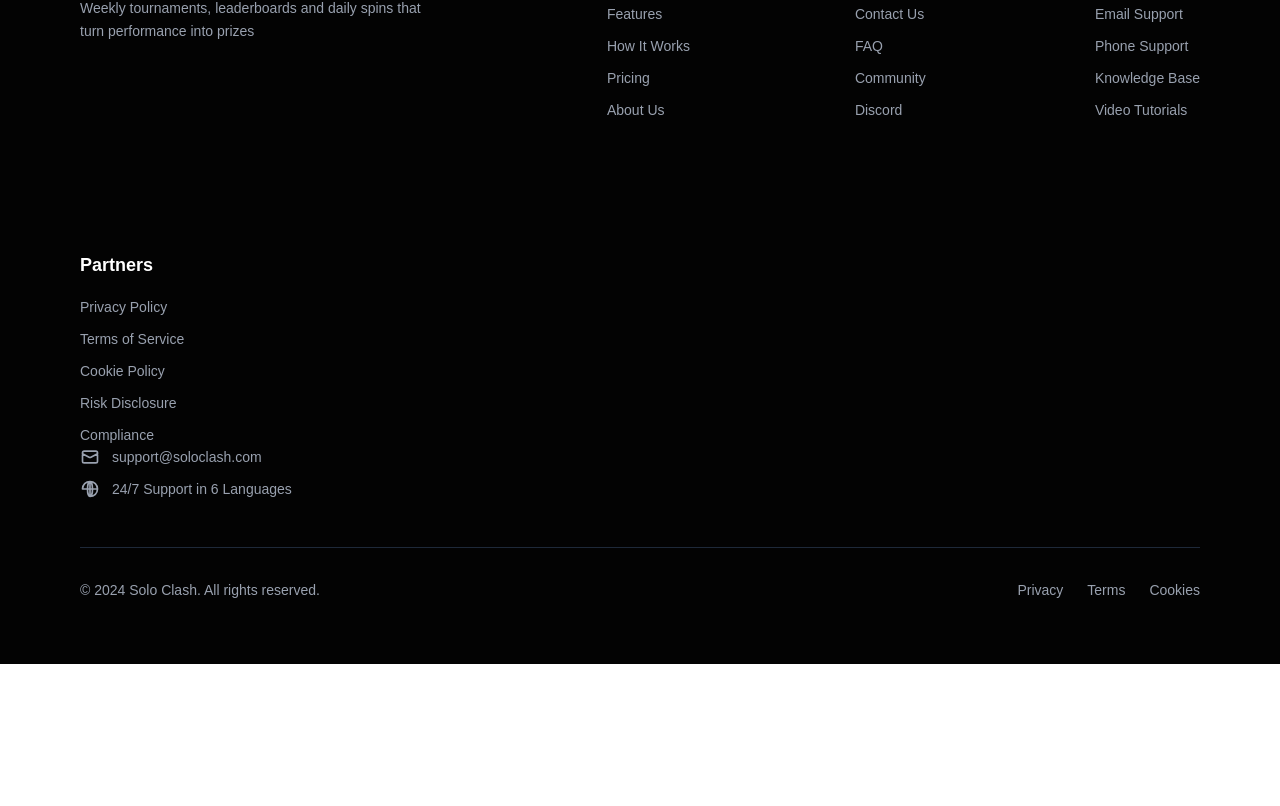
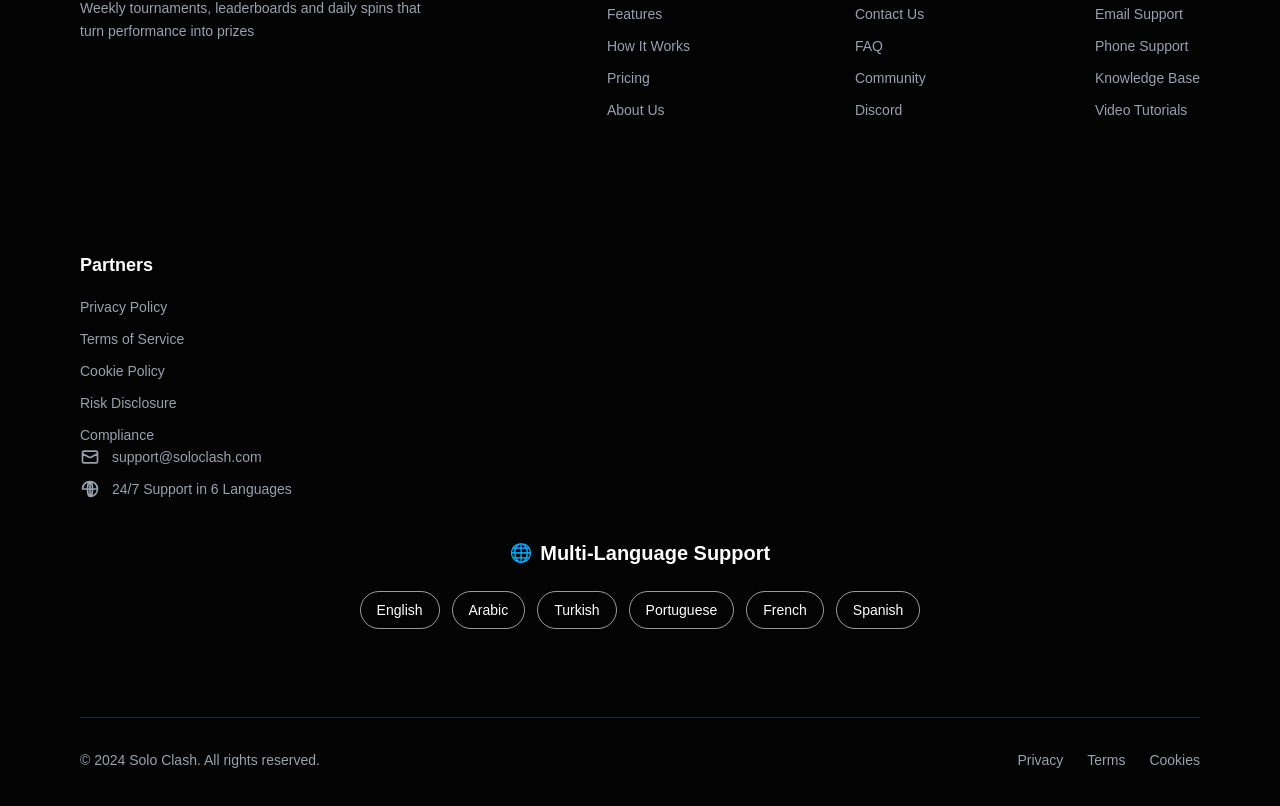
Before and after one commit to skomarfaruque/solo_clash-vercel, a Next.js app: page / in a window 1280 px wide. Shown: the part 5983-6789 px from the top of the page. Before the commit the page ends 6647 px from the top, so only its background shows below. Built offline with nearby package versions, Linux system fonts and the light colour scheme.

Commit message:
feat: add LanguageSupport component and integrate it into Footer

```diff
--- a/src/components/Footer.tsx
+++ b/src/components/Footer.tsx
@@ -1,3 +1,5 @@
+import LanguageSupport from "./LanguageSupport";
+
 export default function Footer() {
   return (
     <footer
@@ -251,6 +253,7 @@
             </span>
           </div>
         </div>
+        <LanguageSupport />
 
         {/* Bottom Section */}
         <div className="border-t border-gray-800 mt-12 pt-8">
--- /dev/null
+++ b/src/components/LanguageSupport.tsx
@@ -0,0 +1,35 @@
+// components/LanguageSupport.tsx
+export default function LanguageSupport() {
+  const languages = [
+    "English",
+    "Arabic",
+    "Turkish",
+    "Portuguese",
+    "French",
+    "Spanish",
+  ];
+
+  return (
+    <div className="flex flex-col items-center justify-center py-10">
+      {/* Title */}
+      <div className="flex items-center space-x-2 mb-6">
+        <span className="text-white text-lg">🌐</span>
+        <h2 className="text-white text-xl font-semibold">
+          Multi-Language Support
+        </h2>
+      </div>
+
+      {/* Buttons */}
+      <div className="flex flex-wrap gap-3">
+        {languages.map((lang) => (
+          <button
+            key={lang}
+            className="px-4 py-2 border border-white/60 rounded-full text-white text-sm hover:bg-white hover:text-black transition"
+          >
+            {lang}
+          </button>
+        ))}
+      </div>
+    </div>
+  );
+}
```
